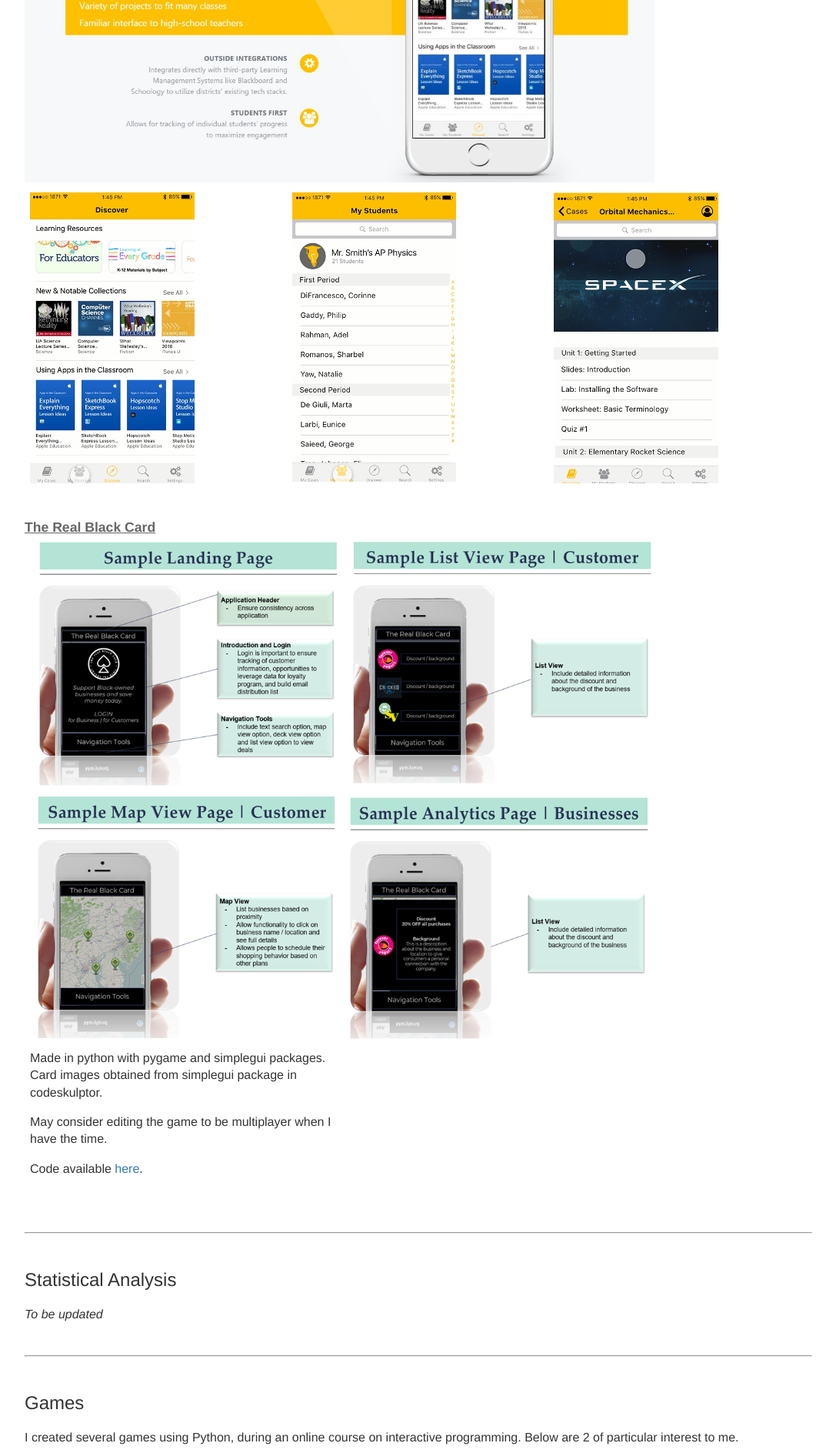
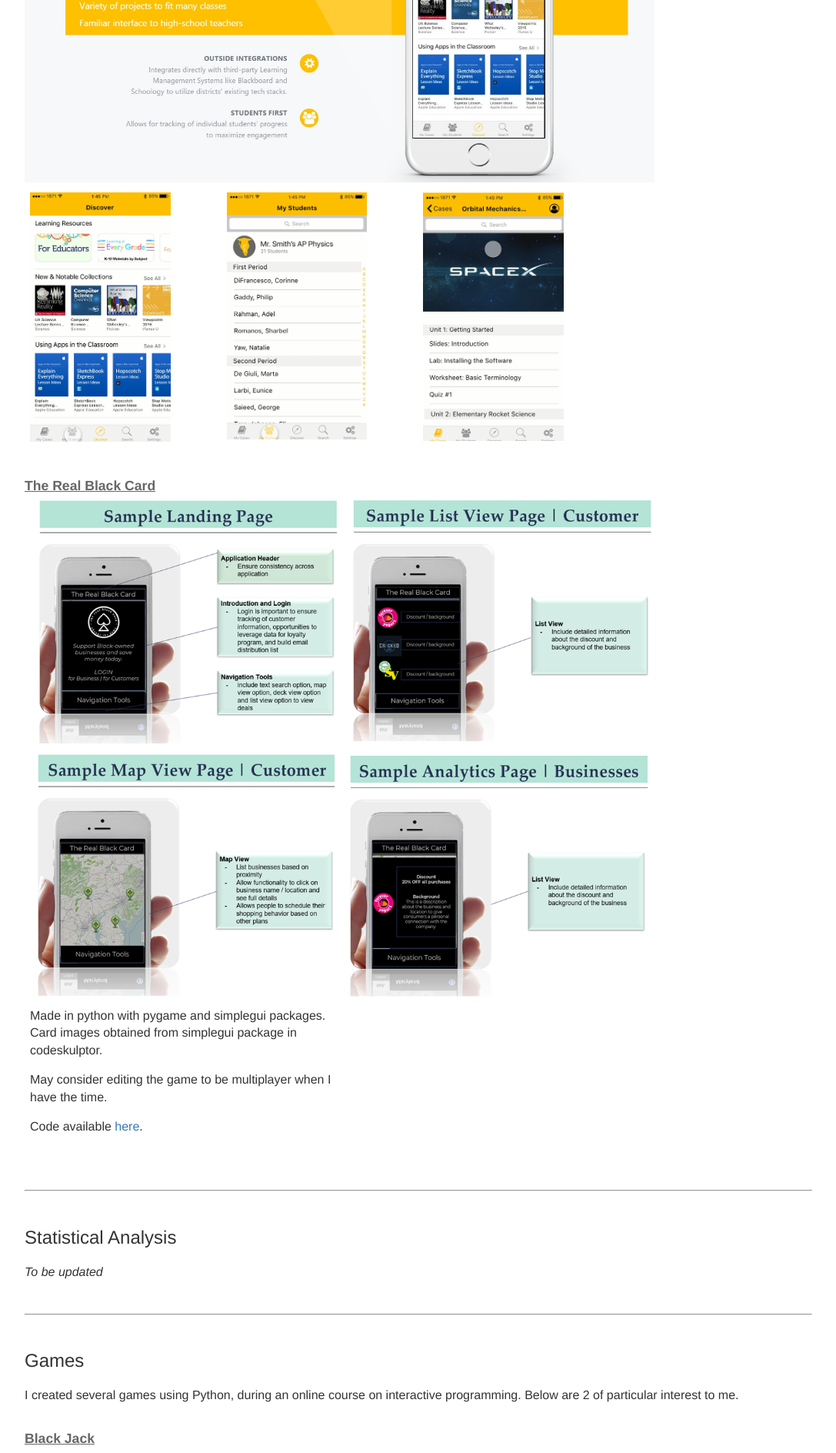
Before and after one commit to tanzhirong/tanzhirong.github.io, a Jekyll site: the page built from projects/index.html, in a window 1280 px wide. Shown: the part 536-2424 px from the top of the page at 77% size, without its empty margins (96-1183 px from the left). Built offline with Jekyll 4.4.1, drawn with Linux system fonts in a browser that asks for light colours.

Commit message:
Update index.html

```diff
--- a/projects/index.html
+++ b/projects/index.html
@@ -13,9 +13,10 @@
         <img src="bridged0.jpg" position="absolute" margin="auto" width="80%">
     </tr>
     <tr>
-        <td width="20%"><img src="bridged1.png" position="absolute" margin="auto" width="65%"></td>
-        <td width="20%"><img src="bridged2.png" position="absolute" margin="auto" width="65%"></td>
-        <td width="20%"><img src="bridged3.png" position="absolute" margin="auto" width="65%"></td>
+        <td width="25%"><img src="bridged1.png" position="absolute" margin="auto" width="75%"></td>
+        <td width="25%"><img src="bridged2.png" position="absolute" margin="auto" width="75%"></td>
+        <td width="25%"><img src="bridged3.png" position="absolute" margin="auto" width="75%"></td>
+        <td width="25%"></td>
 </tr>
 </table>
 <br><br>
```
